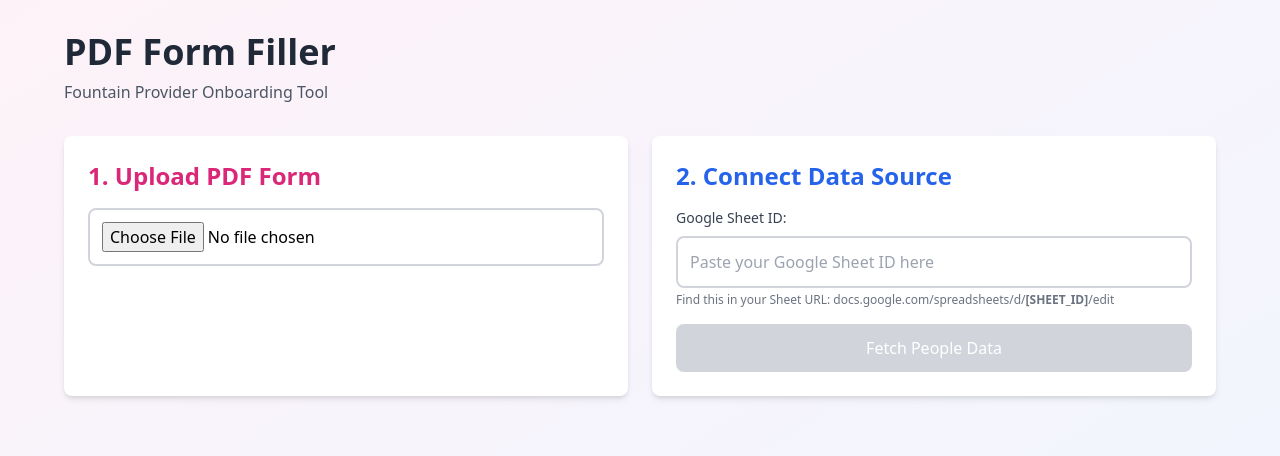
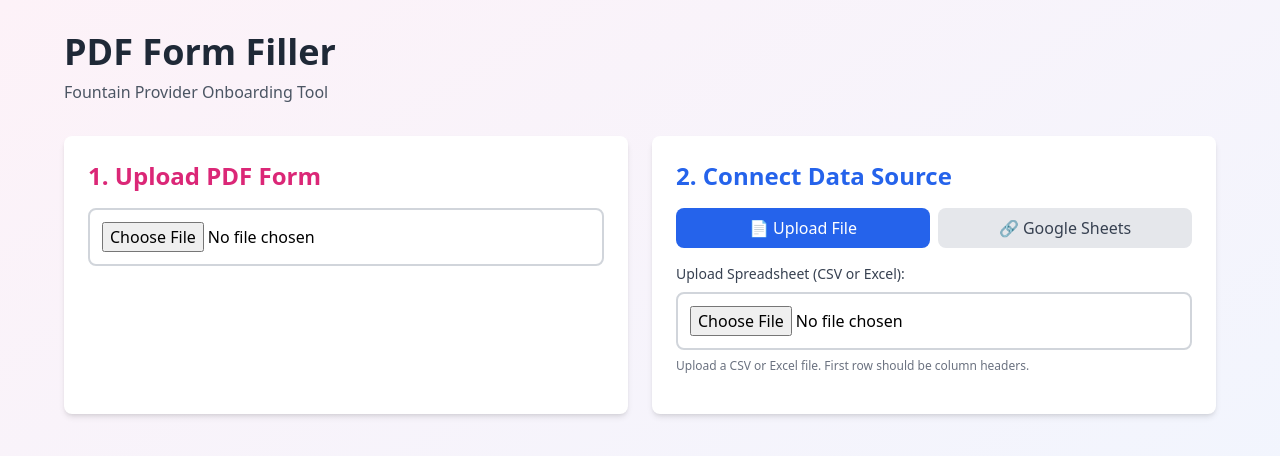
Before and after one commit to draphael123/form-filler, a Next.js app: page / in a window 1280 px wide. Shown: the top 456 px of the page. Built offline with nearby package versions, Linux system fonts and the light colour scheme.

Commit message:
Add CSV/Excel file upload support - no Google Service Account required

```diff
--- /dev/null
+++ b/app/api/parse-spreadsheet/route.ts
@@ -0,0 +1,117 @@
+import { NextRequest, NextResponse } from 'next/server';
+// @ts-ignore - xlsx doesn't have perfect TypeScript support
+import XLSX from 'xlsx';
+
+export async function POST(request: NextRequest) {
+  try {
+    const formData = await request.formData();
+    const file = formData.get('file') as File;
+
+    if (!file) {
+      return NextResponse.json(
+        { error: 'No file provided' },
+        { status: 400 }
+      );
+    }
+
+    const arrayBuffer = await file.arrayBuffer();
+    const buffer = Buffer.from(arrayBuffer);
+
+    let rows: string[][] = [];
+
+    // Determine file type and parse accordingly
+    const fileName = file.name.toLowerCase();
+
+    if (fileName.endsWith('.csv')) {
+      // Parse CSV file
+      const text = buffer.toString('utf-8');
+      rows = parseCSV(text);
+    } else if (fileName.endsWith('.xlsx') || fileName.endsWith('.xls')) {
+      // Parse Excel file
+      const workbook = XLSX.read(buffer, { type: 'buffer' });
+      const sheetName = workbook.SheetNames[0];
+      const worksheet = workbook.Sheets[sheetName];
+      const data = XLSX.utils.sheet_to_json(worksheet, { header: 1, defval: '' }) as string[][];
+      rows = data;
+    } else {
+      return NextResponse.json(
+        { error: 'Unsupported file type. Please upload a CSV or Excel file (.csv, .xlsx, .xls)' },
+        { status: 400 }
+      );
+    }
+
+    if (!rows || rows.length === 0) {
+      return NextResponse.json({ people: [] });
+    }
+
+    // First row is headers
+    const headers = rows[0].map(h => String(h).trim()).filter(h => h);
+
+    if (headers.length === 0) {
+      return NextResponse.json(
+        { error: 'No headers found in spreadsheet. Please ensure the first row contains column names.' },
+        { status: 400 }
+      );
+    }
+
+    // Convert rows to objects
+    const people = rows.slice(1)
+      .filter(row => row.some(cell => cell && String(cell).trim())) // Filter out completely empty rows
+      .map(row => {
+        const person: Record<string, string> = {};
+        headers.forEach((header, index) => {
+          person[header] = row[index] ? String(row[index]).trim() : '';
+        });
+        return person;
+      });
+
+    return NextResponse.json({ people });
+  } catch (error) {
+    console.error('Error parsing spreadsheet:', error);
+    return NextResponse.json(
+      { error: 'Failed to parse spreadsheet file' },
+      { status: 500 }
+    );
+  }
+}
+
+// Simple CSV parser (handles basic CSV format)
+function parseCSV(text: string): string[][] {
+  const rows: string[][] = [];
+  const lines = text.split(/\r?\n/);
+
+  for (const line of lines) {
+    if (!line.trim()) continue;
+
+    const row: string[] = [];
+    let current = '';
+    let inQuotes = false;
+
+    for (let i = 0; i < line.length; i++) {
+      const char = line[i];
+
+      if (char === '"') {
+        if (inQuotes && line[i + 1] === '"') {
+          // Escaped quote
+          current += '"';
+          i++;
+        } else {
+          // Toggle quote state
+          inQuotes = !inQuotes;
+        }
+      } else if (char === ',' && !inQuotes) {
+        // End of field
+        row.push(current.trim());
+        current = '';
+      } else {
+        current += char;
+      }
+    }
+
+    // Add last field
+    row.push(current.trim());
+    rows.push(row);
+  }
+
+  return rows;
+}
--- a/app/page.tsx
+++ b/app/page.tsx
@@ -20,6 +20,8 @@ export default function Home() {
   const [fieldMapping, setFieldMapping] = useState<Record<string, string>>({});
   const [loading, setLoading] = useState(false);
   const [sheetId, setSheetId] = useState('');
+  const [dataSource, setDataSource] = useState<'google' | 'file'>('file');
+  const [spreadsheetFile, setSpreadsheetFile] = useState<File | null>(null);
 
   // Extract fields from uploaded PDF
   const handlePdfUpload = async (e: React.ChangeEvent<HTMLInputElement>) => {
@@ -63,10 +65,45 @@ export default function Home() {
     try {
       const response = await fetch(`/api/sheets?sheetId=${sheetId}`);
       const data = await response.json();
+      if (data.error) {
+        alert(data.error);
+        return;
+      }
       setPeople(data.people);
     } catch (error) {
       console.error('Error fetching people:', error);
       alert('Error fetching Google Sheets data');
+    } finally {
+      setLoading(false);
+    }
+  };
+
+  // Parse uploaded spreadsheet file (CSV/Excel)
+  const handleSpreadsheetUpload = async (e: React.ChangeEvent<HTMLInputElement>) => {
+    const file = e.target.files?.[0];
+    if (!file) return;
+
+    setSpreadsheetFile(file);
+    setLoading(true);
+
+    try {
+      const formData = new FormData();
+      formData.append('file', file);
+
+      const response = await fetch('/api/parse-spreadsheet', {
+        method: 'POST',
+        body: formData,
+      });
+
+      const data = await response.json();
+      if (data.error) {
+        alert(data.error);
+        return;
+      }
+      setPeople(data.people);
+    } catch (error) {
+      console.error('Error parsing spreadsheet:', error);
+      alert('Error parsing spreadsheet file');
     } finally {
       setLoading(false);
     }
@@ -156,10 +193,65 @@ export default function Home() {
             )}
           </div>
 
-          {/* Right Column - Google Sheets */}
+          {/* Right Column - Data Source */}
           <div className="bg-white rounded-lg shadow-md p-6">
             <h2 className="text-2xl font-semibold mb-4 text-blue-600">2. Connect Data Source</h2>
 
+            {/* Data Source Toggle */}
+            <div className="mb-4 flex gap-2">
+              <button
+                onClick={() => setDataSource('file')}
+                className={`flex-1 py-2 px-4 rounded-lg font-medium transition ${
+                  dataSource === 'file'
+                    ? 'bg-blue-600 text-white'
+                    : 'bg-gray-200 text-gray-700 hover:bg-gray-300'
+                }`}
+              >
+                📄 Upload File
+              </button>
+              <button
+                onClick={() => setDataSource('google')}
+                className={`flex-1 py-2 px-4 rounded-lg font-medium transition ${
+                  dataSource === 'google'
+                    ? 'bg-blue-600 text-white'
+                    : 'bg-gray-200 text-gray-700 hover:bg-gray-300'
+                }`}
+              >
+                🔗 Google Sheets
+              </button>
+            </div>
+
+            {/* File Upload Option */}
+            {dataSource === 'file' && (
+              <div>
+                <label className="block text-sm font-medium text-gray-700 mb-2">
+                  Upload Spreadsheet (CSV or Excel):
+                </label>
+                <input
+                  type="file"
+                  accept=".csv,.xlsx,.xls"
+                  onChange={handleSpreadsheetUpload}
+                  className="mb-2 w-full p-3 border-2 border-gray-300 rounded-lg focus:border-blue-500 focus:outline-none"
+                />
+                <p className="text-xs text-gray-500 mb-4">
+                  Upload a CSV or Excel file. First row should be column headers.
+                </p>
+                {spreadsheetFile && (
+                  <div className="p-3 bg-green-50 border border-green-200 rounded">
+                    <p className="text-sm text-green-800">✓ {spreadsheetFile.name}</p>
+                    {people.length > 0 && (
+                      <p className="text-xs text-gray-600 mt-1">
+                        Loaded {people.length} {people.length === 1 ? 'person' : 'people'}
+                      </p>
+                    )}
+                  </div>
+                )}
+              </div>
+            )}
+
+            {/* Google Sheets Option */}
+            {dataSource === 'google' && (
+              <div>
                 <div className="mb-4">
                   <label className="block text-sm font-medium text-gray-700 mb-2">
                     Google Sheet ID:
@@ -183,6 +275,8 @@ export default function Home() {
                 >
                   {loading ? 'Fetching...' : 'Fetch People Data'}
                 </button>
+              </div>
+            )}
 
             {people.length > 0 && (
               <div className="mt-6">
@@ -219,7 +313,7 @@ export default function Home() {
           <div className="mt-6 bg-white rounded-lg shadow-md p-6">
             <h2 className="text-2xl font-semibold mb-4 text-purple-600">3. Map Fields</h2>
             <p className="text-sm text-gray-600 mb-4">
-              Match PDF form fields to your Google Sheet columns:
+              Match PDF form fields to your spreadsheet columns:
             </p>
 
             <div className="grid md:grid-cols-2 lg:grid-cols-3 gap-4">
```
Also changed, not shown: package.json (+10 -7 lines), 2 other files (tests, documents, lock files or other folders). Lines whose indentation alone changed are shown as unchanged.
